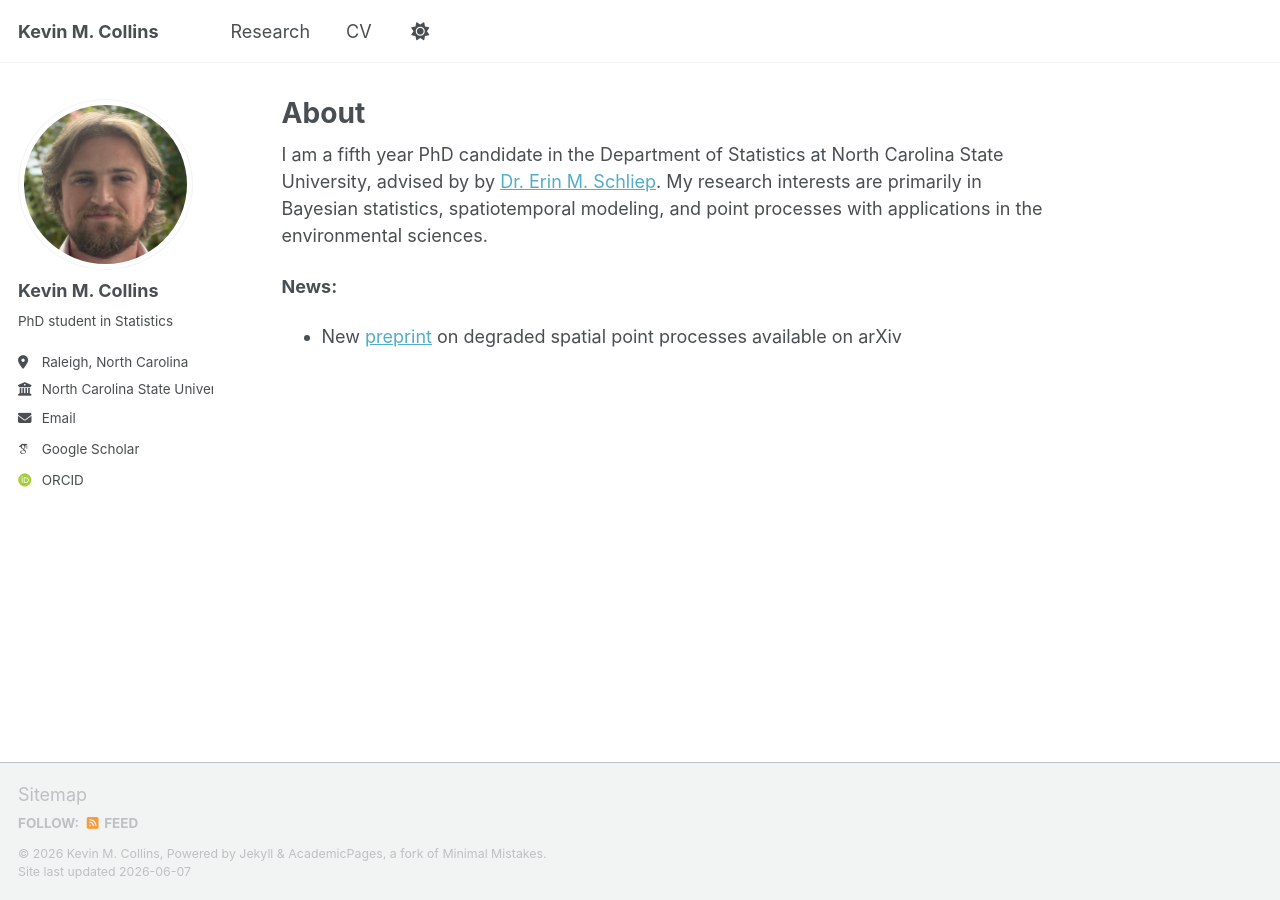
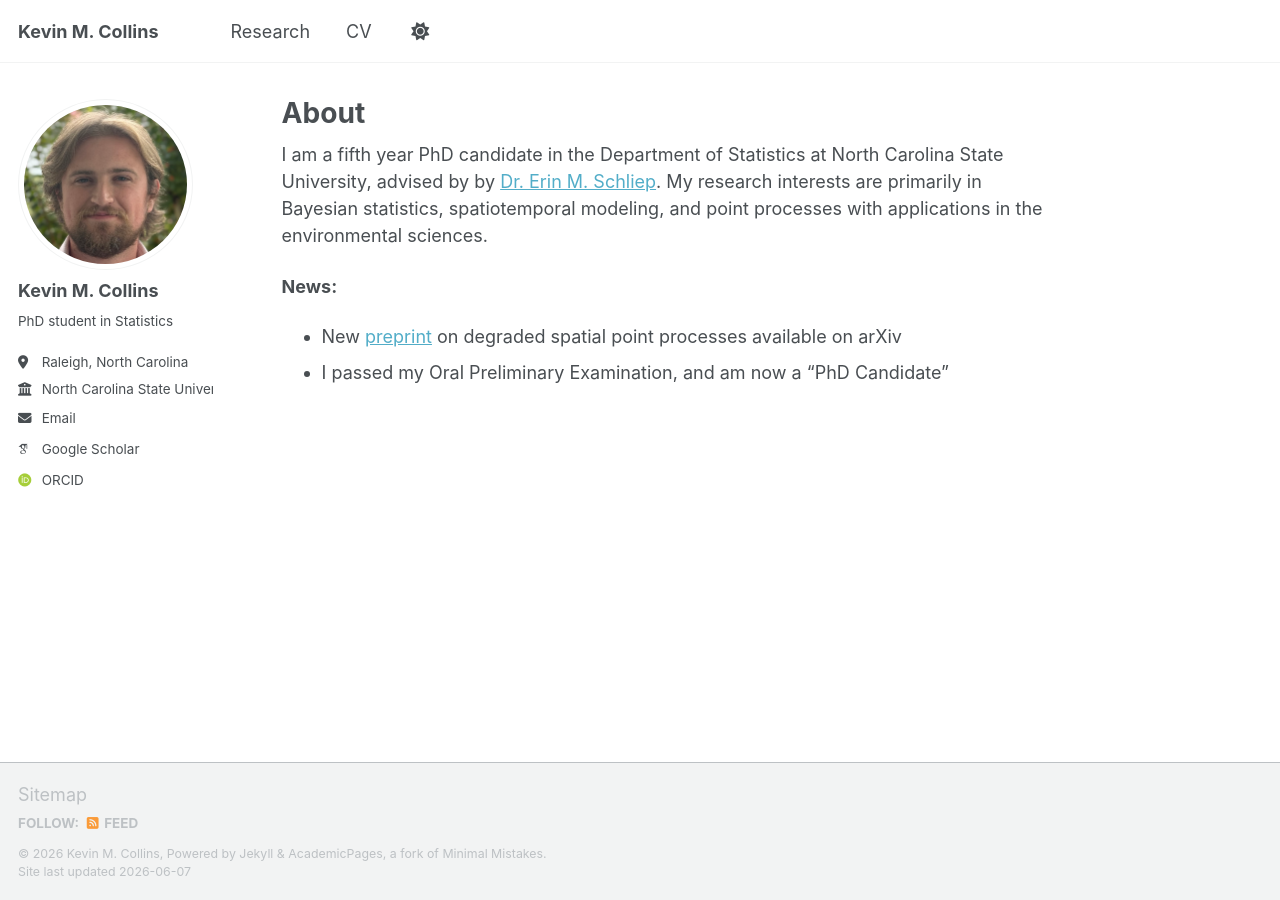
Before and after one commit to kecollins/kecollins.github.io, a Jekyll site: the page built from _pages/about.md, in a window 1280 px wide. Built offline with Jekyll 4.4.1, drawn with Linux system fonts in a browser that asks for light colours; some web fonts are replaced; a script that is not in the unit is left out.

Commit message:
Update about.md

```diff
--- a/_pages/about.md
+++ b/_pages/about.md
@@ -12,3 +12,4 @@ I am a fifth year PhD candidate in the Department of Statistics at North Carolin
 **News:**
 
 - New [preprint](https://arxiv.org/pdf/2606.05374) on degraded spatial point processes available on arXiv
+- I passed my Oral Preliminary Examination, and am now a "PhD Candidate"
```
